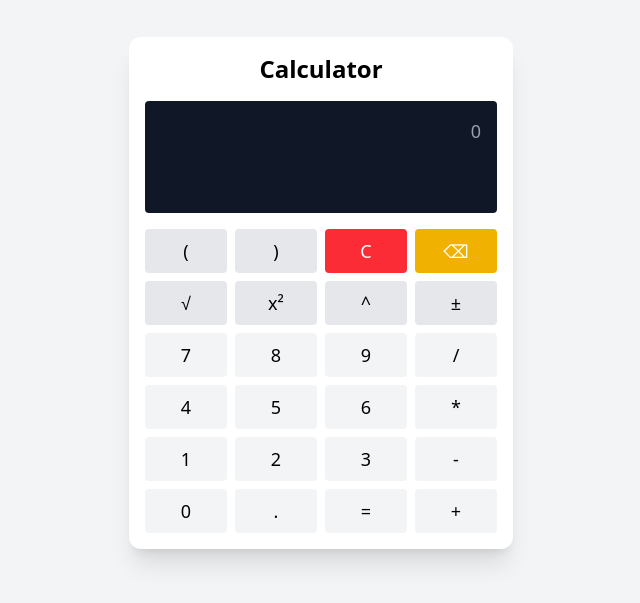
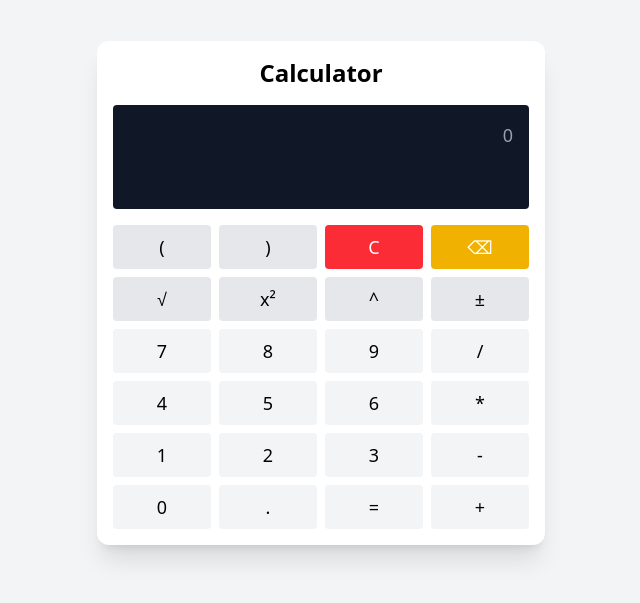
Before and after one commit to joshuakitong/vue-calculator-app, a Vue app: page / in a window 1280 px wide. Shown: the part 107-710 px from the top of the page, without its empty margins (319-959 px from the left). Built offline with nearby package versions, Linux system fonts and the light colour scheme.

Commit message:
fix: adjust calculator display

```diff
--- a/src/components/Calculator.vue
+++ b/src/components/Calculator.vue
@@ -112,7 +112,7 @@ onMounted(() => {
 
 <template>
   <div class="min-h-screen flex items-center justify-center bg-gray-100 px-4">
-    <div class="w-full max-w-sm bg-white rounded-xl shadow-xl p-4">
+    <div class="w-full max-w-md bg-white rounded-xl shadow-xl p-4">
       <h1 class="text-center text-2xl font-bold mb-4">{{ title }}</h1>
       <Display :expression="expression" :result="result" />
       <Keypad
--- a/src/components/Display.vue
+++ b/src/components/Display.vue
@@ -6,8 +6,8 @@ defineProps({
 </script>
 
 <template>
-  <div class="bg-gray-900 text-white p-4 h-28 rounded text-right space-y-2 mb-4">
+  <div class="bg-gray-900 text-white p-4 h-26 rounded text-right space-y-2 mb-4">
     <div class="text-lg text-gray-400 truncate">{{ expression || '0' }}</div>
-    <div class="text-4xl font-mono">{{ result || '' }}</div>
+    <div class="text-3xl font-mono">{{ result || '' }}</div>
   </div>
 </template>
```
